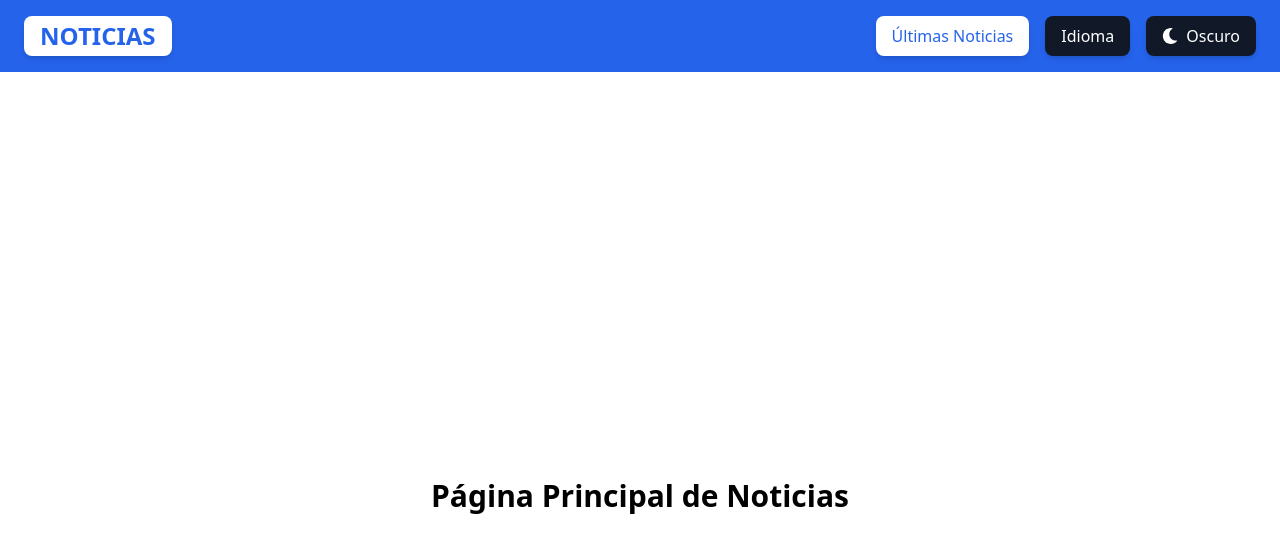
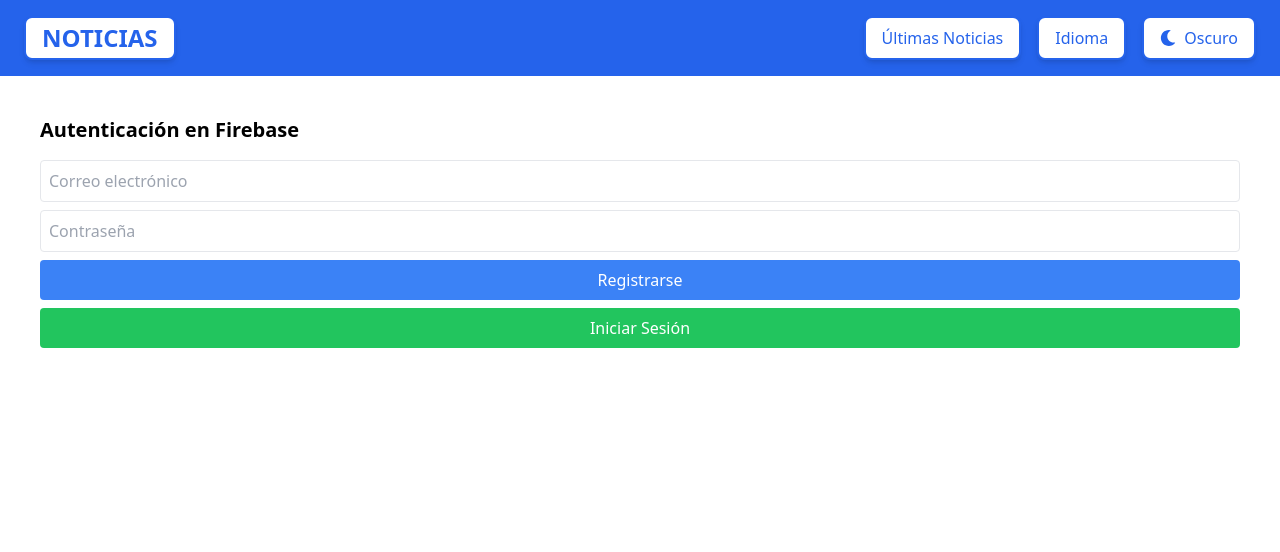
Before and after one commit to Norman1410/Newsapp, a React (Create React App) app: page / in a window 1280 px wide. Shown: the top 552 px of the page. Built offline with nearby package versions, Linux system fonts and the light colour scheme; no server answers.

Commit message:
Autenticacion firebase

```diff
--- a/src/App.js
+++ b/src/App.js
@@ -1,20 +1,39 @@
-import { useState } from "react";
+import { useState, useEffect } from "react";
 import Navbar from "./Components/Navbar";
-import News from "./Components/News"; // Reemplazamos Movies por News
+import News from "./Components/News";
 import Home from "./Components/Home";
+import Login from "./Components/Login";
+import { auth } from "./firebase";
+import { onAuthStateChanged } from "firebase/auth";
 
 const App = () => {
   const [showNews, setShowNews] = useState(false);
   const [darkMode, setDarkMode] = useState(false);
+  const [user, setUser] = useState(null);
+  const [loading, setLoading] = useState(true);
+
+  // Detectar si el usuario está autenticado al cargar la app
+  useEffect(() => {
+    const unsubscribe = onAuthStateChanged(auth, (currentUser) => {
+      setUser(currentUser);
+      setLoading(false);
+    });
+
+    return () => unsubscribe();
+  }, []);
 
   // Alternar modo oscuro
   const toggleDarkMode = () => {
     setDarkMode(!darkMode);
   };
 
-  // Mostrar pantalla de noticias
+  // Mostrar pantalla de noticias (solo si el usuario está autenticado)
   const onShowNews = () => {
-    setShowNews(true);
+    if (user) {
+      setShowNews(true);
+    } else {
+      alert("Debes iniciar sesión para ver las noticias");
+    }
   };
 
   // Volver a la pantalla principal
@@ -27,11 +46,19 @@ const App = () => {
       <Navbar
         toggleDarkMode={toggleDarkMode}
         darkMode={darkMode}
-        onShowNews={onShowNews} // Cambiado de onShowMovies a onShowNews
+        onShowNews={onShowNews}
         onShowHome={onShowHome}
+        user={user}
       />
       <div className="p-6">
-        {showNews ? <News /> : <Home />} {/* Cambiado Movies por News */}
+        {/* Pantalla de carga mientras Firebase verifica la sesión */}
+        {loading ? (
+          <p className="text-center text-lg">Cargando...</p>
+        ) : !user ? (
+          <Login darkMode={darkMode} /> // ✅ Pasamos darkMode a Login
+        ) : (
+          showNews ? <News darkMode={darkMode} /> : <Home />
+        )}
       </div>
     </div>
   );
--- /dev/null
+++ b/src/Components/Login.js
@@ -0,0 +1,45 @@
+import { useState } from "react";
+import { registerUser, loginUser } from "../authService";
+
+const Login = () => {
+  const [email, setEmail] = useState("");
+  const [password, setPassword] = useState("");
+
+  const handleRegister = async () => {
+    const user = await registerUser(email, password);
+    if (user) alert("Usuario registrado con éxito");
+  };
+
+  const handleLogin = async () => {
+    const user = await loginUser(email, password);
+    if (user) alert("Inicio de sesión exitoso");
+  };
+
+  return (
+    <div className="p-4">
+      <h2 className="text-xl font-bold mb-4">Autenticación en Firebase</h2>
+      <input
+        type="email"
+        placeholder="Correo electrónico"
+        value={email}
+        onChange={(e) => setEmail(e.target.value)}
+        className="border p-2 rounded mb-2 w-full"
+      />
+      <input
+        type="password"
+        placeholder="Contraseña"
+        value={password}
+        onChange={(e) => setPassword(e.target.value)}
+        className="border p-2 rounded mb-2 w-full"
+      />
+      <button onClick={handleRegister} className="bg-blue-500 text-white p-2 rounded w-full mb-2">
+        Registrarse
+      </button>
+      <button onClick={handleLogin} className="bg-green-500 text-white p-2 rounded w-full mb-2">
+        Iniciar Sesión
+      </button>
+    </div>
+  );
+};
+
+export default Login;
--- a/src/Components/Navbar.js
+++ b/src/Components/Navbar.js
@@ -1,7 +1,9 @@
 import { FaMoon, FaSun } from "react-icons/fa";
 import { useTranslation } from "react-i18next";
+import { auth } from "../firebase";
+import { signOut } from "firebase/auth";
 
-const Navbar = ({ toggleDarkMode, darkMode, onShowNews, onShowHome }) => {
+const Navbar = ({ toggleDarkMode, darkMode, onShowNews, onShowHome, user }) => {
   const { t, i18n } = useTranslation();
 
   const changeLanguage = () => {
@@ -9,12 +11,21 @@ const Navbar = ({ toggleDarkMode, darkMode, onShowNews, onShowHome }) => {
     i18n.changeLanguage(newLang);
   };
 
+  // Función para cerrar sesión
+  const handleLogout = async () => {
+    await signOut(auth);
+    alert("Sesión cerrada");
+  };
+
   return (
-    <nav className="bg-blue-600 text-white px-6 py-4 flex justify-between items-center">
+    <nav className={`px-6 py-4 flex justify-between items-center
+      ${darkMode ? "bg-gray-800 text-white" : "bg-blue-600 text-white"}`}
+    >
       {/* Botón para regresar a la pantalla principal */}
       <button
         onClick={onShowHome}
-        className="text-2xl font-bold bg-white text-blue-600 px-4 py-1 rounded-lg shadow-md"
+        className={`text-2xl font-bold px-4 py-1 rounded-lg shadow-md border-2
+          ${darkMode ? "bg-gray-700 text-white border-gray-600" : "bg-white text-blue-600 border-blue-600 hover:bg-blue-100"}`}
       >
         {t("title")}
       </button>
@@ -22,8 +33,9 @@ const Navbar = ({ toggleDarkMode, darkMode, onShowNews, onShowHome }) => {
       <div className="flex space-x-4">
         {/* Botón de Noticias */}
         <button
-          onClick={onShowNews} // ✅ Cambiado de onShowMovies a onShowNews
-          className="bg-white text-blue-600 px-4 py-2 rounded-lg shadow-md hover:bg-gray-200 transition"
+          onClick={onShowNews}
+          className={`px-4 py-2 rounded-lg shadow-md border-2 transition
+            ${darkMode ? "bg-gray-700 text-white border-gray-600 hover:bg-gray-600" : "bg-white text-blue-600 border-blue-600 hover:bg-blue-100"}`}
         >
           {t("news")}
         </button>
@@ -31,19 +43,31 @@ const Navbar = ({ toggleDarkMode, darkMode, onShowNews, onShowHome }) => {
         {/* Botón de Cambio de Idioma */}
         <button
           onClick={changeLanguage}
-          className="bg-gray-900 text-white px-4 py-2 rounded-lg flex items-center shadow-md hover:bg-gray-700 transition"
+          className={`px-4 py-2 rounded-lg flex items-center shadow-md border-2 transition
+            ${darkMode ? "bg-gray-700 text-white border-gray-600 hover:bg-gray-600" : "bg-white text-blue-600 border-blue-600 hover:bg-blue-100"}`}
         >
           {t("language")}
         </button>
 
-        {/* Botón de Modo Oscuro/Claro con traducción */}
+        {/* Botón de Modo Oscuro/Claro */}
         <button
           onClick={toggleDarkMode}
-          className="bg-gray-900 text-white px-4 py-2 rounded-lg flex items-center shadow-md hover:bg-gray-700 transition"
+          className={`px-4 py-2 rounded-lg flex items-center shadow-md border-2 transition
+            ${darkMode ? "bg-gray-700 text-white border-gray-600 hover:bg-gray-600" : "bg-white text-blue-600 border-blue-600 hover:bg-blue-100"}`}
         >
           {darkMode ? <FaSun className="mr-2" /> : <FaMoon className="mr-2" />}
           {darkMode ? t("light_mode") : t("dark_mode")}
         </button>
+
+        {/* Botón de Cerrar Sesión (solo si el usuario está autenticado) */}
+        {user && (
+          <button
+            onClick={handleLogout}
+            className="bg-red-500 text-white px-4 py-2 rounded-lg shadow-md hover:bg-red-700 transition"
+          >
+            Cerrar Sesión
+          </button>
+        )}
       </div>
     </nav>
   );
--- a/src/api.js
+++ b/src/api.js
@@ -38,14 +38,24 @@ export const getNews = async (language) => {
         const jsonData = await response.json();
         console.log("Noticias obtenidas antes de limpiar:", jsonData);
 
-        // Aplicar limpieza de caracteres en títulos y descripciones antes de devolverlos
-        const articles = jsonData.articles?.map(article => ({
+        // Obtener la fecha actual y calcular el rango permitido (últimos 30 días)
+        const today = new Date();
+        const thirtyDaysAgo = new Date();
+        thirtyDaysAgo.setDate(today.getDate() - 30);
+
+        // Filtrar noticias que sean de los últimos 30 días
+        const articles = jsonData.articles?.filter(article => {
+            if (!article.publishedAt) return false; // Omitir si no tiene fecha
+
+            const articleDate = new Date(article.publishedAt);
+            return articleDate >= thirtyDaysAgo; // Solo aceptar noticias recientes
+        }).map(article => ({
             ...article,
             title: cleanText(article.title),
             description: cleanText(article.description)
         })) || [];
 
-        console.log("Noticias después de limpiar en API:", articles);
+        console.log("Noticias después de filtrar:", articles);
         return articles;
     } catch (error) {
         console.error("Error obteniendo noticias:", error);
--- /dev/null
+++ b/src/authService.js
@@ -0,0 +1,36 @@
+import { auth } from "./firebase";
+import { createUserWithEmailAndPassword, signInWithEmailAndPassword, signOut } from "firebase/auth";
+
+// Función para registrar un usuario con correo y contraseña
+export const registerUser = async (email, password) => {
+  try {
+    const userCredential = await createUserWithEmailAndPassword(auth, email, password);
+    console.log("Usuario registrado:", userCredential.user);
+    return userCredential.user;
+  } catch (error) {
+    console.error("Error en el registro:", error.message);
+    return null;
+  }
+};
+
+// Función para iniciar sesión con correo y contraseña
+export const loginUser = async (email, password) => {
+  try {
+    const userCredential = await signInWithEmailAndPassword(auth, email, password);
+    console.log("Usuario autenticado:", userCredential.user);
+    return userCredential.user;
+  } catch (error) {
+    console.error("Error en el inicio de sesión:", error.message);
+    return null;
+  }
+};
+
+// Función para cerrar sesión
+export const logoutUser = async () => {
+  try {
+    await signOut(auth);
+    console.log("Usuario cerró sesión");
+  } catch (error) {
+    console.error("Error al cerrar sesión:", error.message);
+  }
+};
--- a/src/firebase.js
+++ b/src/firebase.js
@@ -1,11 +1,9 @@
-// Import the functions you need from the SDKs you need
+// Importar las funciones necesarias de Firebase
 import { initializeApp } from "firebase/app";
-import { getAnalytics } from "firebase/analytics";
-// TODO: Add SDKs for Firebase products that you want to use
-// https://firebase.google.com/docs/web/setup#available-libraries
+import { getAuth } from "firebase/auth"; // ✅ Agregado: Importar autenticación
+// import { getAnalytics } from "firebase/analytics"; // ❌ Opcional: Si no lo usas, puedes comentarlo
 
-// Your web app's Firebase configuration
-// For Firebase JS SDK v7.20.0 and later, measurementId is optional
+// Configuración de Firebase
 const firebaseConfig = {
   apiKey: "AIzaSyClxo9RmYaeuLOwcXEqvnRCGcJAj8JNkzc",
   authDomain: "testlogin-6d62a.firebaseapp.com",
@@ -16,6 +14,10 @@ const firebaseConfig = {
   measurementId: "G-K98HNX4GTR"
 };
 
-// Initialize Firebase
+// Inicializar Firebase
 const app = initializeApp(firebaseConfig);
-const analytics = getAnalytics(app);
+const auth = getAuth(app); // ✅ Corrección: Definir `auth` correctamente
+
+// const analytics = getAnalytics(app); // ❌ Opcional: Comentar si no lo usas
+
+export { auth }; // ✅ Exportar autenticación para usar en otros archivos
```
Also changed, not shown: src/Components/News.js (+20 -13 lines).
